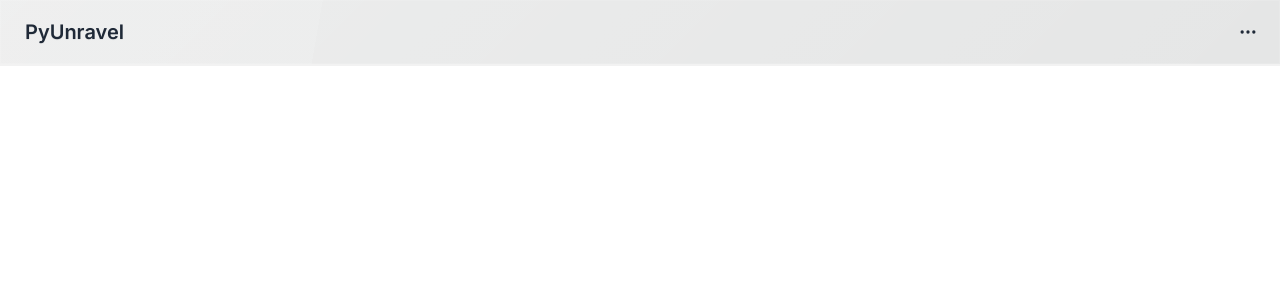
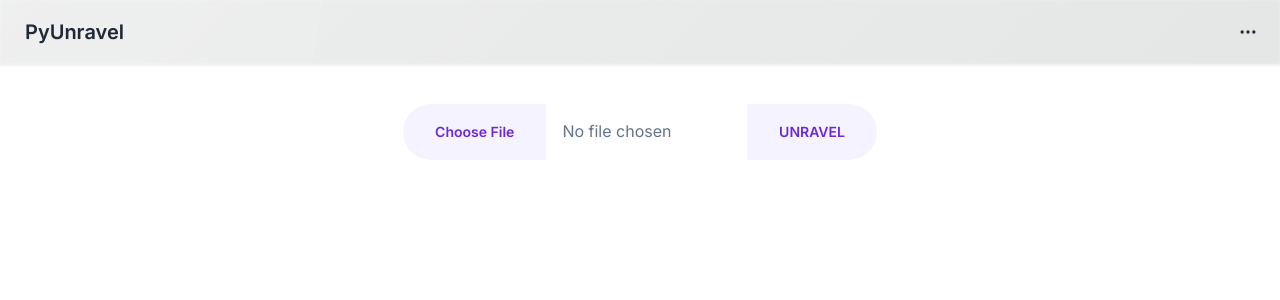
Before and after one commit to 35C4n0r/PyUnravel, a Next.js app in the folder frontend/: page / in a window 1280 px wide. Shown: the top 300 px of the page. Built offline with nearby package versions, Linux system fonts and the light colour scheme.

Commit message:
add: added FileInput.jsx
- added FileInput component which takes in a FIle INPUT from user and communicate with thw backend API.

Signed-off-by: 35C4n0r <jaykumar20march@gmail.com>

```diff
--- /dev/null
+++ b/frontend/src/components/FileInput.jsx
@@ -0,0 +1,51 @@
+import {useDispatch, useSelector} from "react-redux";
+import {setData, setLoading} from "@/chartSlice";
+import {useState} from "react";
+
+export default function FileInput() {
+
+    const {isLoading} = useSelector((state) => state.chart);
+    const dispatch = useDispatch();
+    let [file, setFile] = useState(new FormData());
+
+    async function handleFileSubmit(event) {
+        event.preventDefault();
+        dispatch(setLoading());
+        let data = await fetch("http://localhost:8000/unravel", {
+            body: file,
+            method: "POST"
+        })
+        data = await data.json();
+        console.log(data.nodes, data.edges)
+        let edgesData = data.edges.map((edge, index) => ({ id: index, ...edge }));
+        dispatch(setData({nodes: data.nodes, edges: edgesData}));
+        dispatch(setLoading());
+    }
+
+    function handleFileInput(event) {
+        console.log(event.target.files)
+        const formData = new FormData();
+        formData.append('file', event.target.files[0])
+        setFile(formData);
+    }
+
+    return (
+        <div className={"p-10 flex flex-row justify-center"}>
+            <form className={"mb-5"}>
+                <input type="file" className="text-md text-slate-500
+                      file:mr-4 file:py-4 file:px-8 file:h-14
+                      file:rounded-tl-full file:rounded-bl-full file:border-0
+                      file:text-sm file:font-semibold
+                      file:bg-violet-50 file:text-violet-700
+                      placeholder:bg-violet-50
+                      hover:file:bg-violet-100
+                    " onChange={handleFileInput} required={true}/>
+                <button
+                    className={"btn hover:bg-violet-100 h-14 border-0 bg-violet-50 text-violet-700 rounded-tr-full rounded-br-full py-4 px-8"}
+                    onClick={handleFileSubmit}>
+                    Unravel
+                </button>
+            </form>
+        </div>
+    )
+}
--- a/frontend/src/components/Unravel.jsx
+++ b/frontend/src/components/Unravel.jsx
@@ -1,6 +1,7 @@
 "use client"
 import Navbar from "@/components/Navbar";
 import {Provider, useSelector} from 'react-redux'
+import FileInput from "@/components/FileInput";
 
 export default function Unravel() {
     const {isLoading} = useSelector((state) => state.chart);
@@ -8,6 +9,7 @@ export default function Unravel() {
     return (
         <main>
             <Navbar/>
+            <FileInput/>
         </main>
     )
 }
```
